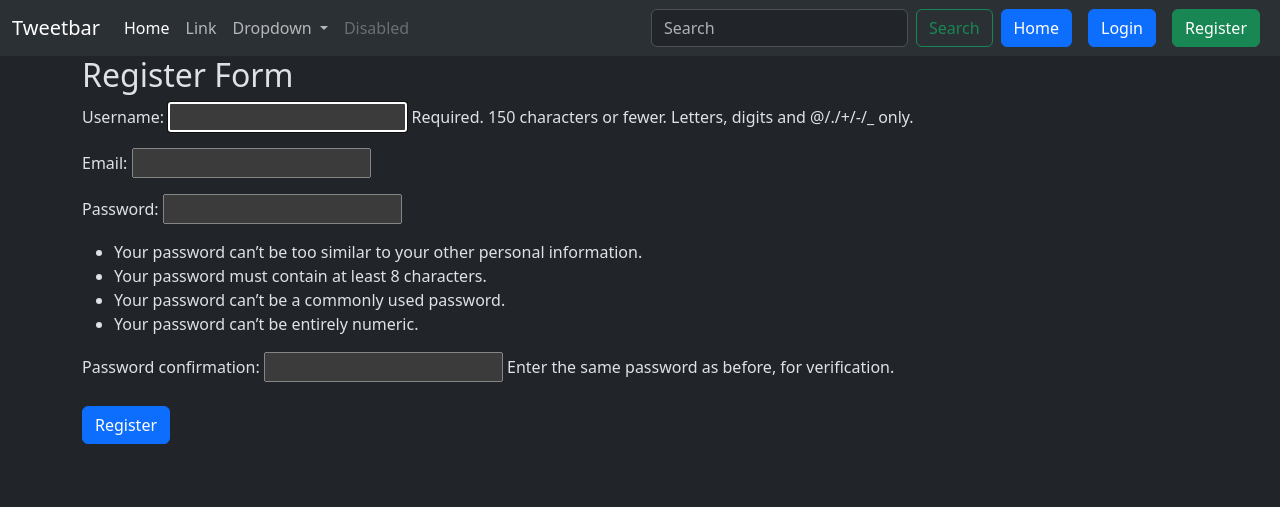
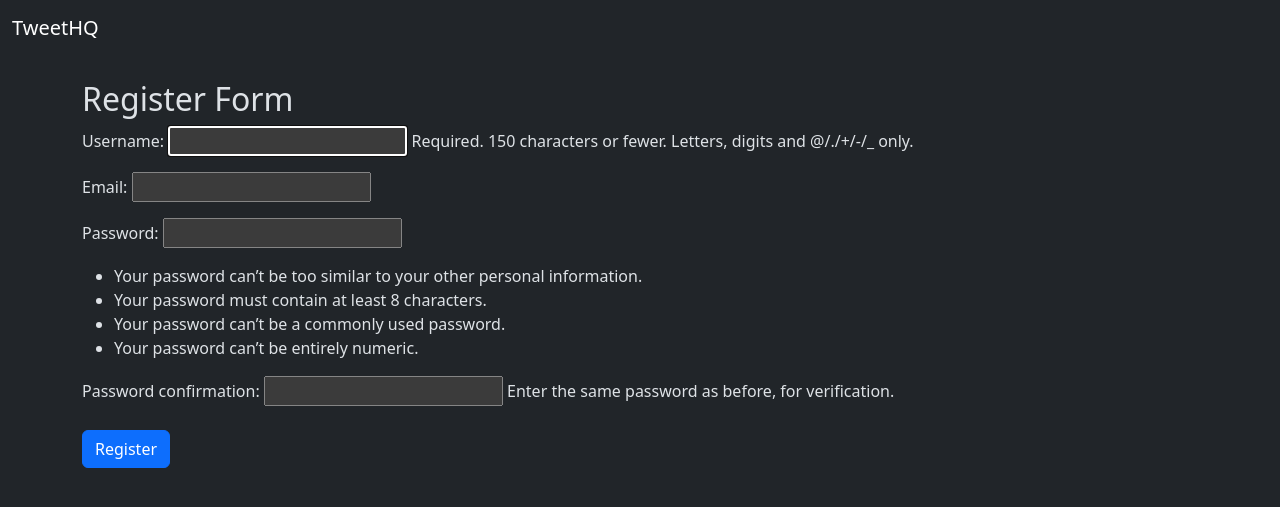
Before and after one commit to nikhil5534/tweet_app, a Django app: page /tweet/register/ in a window 1280 px wide. Shown: the top 507 px of the page. Run offline with Django 5.2, Linux system fonts and the light colour scheme.

Commit message:
few changes

```diff
--- a/tweetheadq/requirements.txt
+++ b/tweetheadq/requirements.txt
@@ -5,3 +5,5 @@ django-browser-reload==1.21.0
 django-extensions==4.1.0
 django-tailwind==4.4.2
 psycopg2-binary==2.9.11
+gunicorn==23.0.0
+dj-database-url==2.2.0
--- a/tweetheadq/runtime.txt
+++ b/tweetheadq/runtime.txt
@@ -1 +1 @@
-python-3.13.9
+python-3.11.9
--- a/tweetheadq/templates/layout.html
+++ b/tweetheadq/templates/layout.html
@@ -5,68 +5,41 @@
     <meta charset="UTF-8">
     <meta name="viewport" content="width=device-width, initial-scale=1.0">
     <title>
-        {% block title  %}
-            Title not found
-        {% endblock  %}
+        {% block title %}
+            My Django App
+        {% endblock %}
     </title>
-    <link href="https://cdn.jsdelivr.net/npm/bootstrap@5.3.8/dist/css/bootstrap.min.css" rel="stylesheet" integrity="sha384-sRIl4kxILFvY47J16cr9ZwB07vP4J8+LH7qKQnuqkuIAvNWLzeN8tE5YBujZqJLB" crossorigin="anonymous">
+
+    <!-- Bootstrap CSS from CDN -->
+    <link href="https://cdn.jsdelivr.net/npm/bootstrap@5.3.3/dist/css/bootstrap.min.css" rel="stylesheet">
+
+    <!-- Custom CSS -->
+    <link rel="stylesheet" href="{% static 'css/style.css' %}">
 </head>
-<body >
-    <nav class="navbar navbar-expand-lg bg-body-tertiary">
-    <div class="container-fluid">
-        <a class="navbar-brand" href="#">Tweetbar</a>
-        <button class="navbar-toggler" type="button" data-bs-toggle="collapse" data-bs-target="#navbarSupportedContent" aria-controls="navbarSupportedContent" aria-expanded="false" aria-label="Toggle navigation">
-        <span class="navbar-toggler-icon"></span>
-        </button>
-        <div class="collapse navbar-collapse" id="navbarSupportedContent">
-        <ul class="navbar-nav me-auto mb-2 mb-lg-0">
-            <li class="nav-item">
-            <a class="nav-link active" aria-current="page" href="#">Home</a>
-            </li>
-            <li class="nav-item">
-            <a class="nav-link" href="#">Link</a>
-            </li>
-            <li class="nav-item dropdown">
-            <a class="nav-link dropdown-toggle" href="#" role="button" data-bs-toggle="dropdown" aria-expanded="false">
-                Dropdown
-            </a>
-            <ul class="dropdown-menu">
-                <li><a class="dropdown-item" href="#">Action</a></li>
-                <li><a class="dropdown-item" href="#">Another action</a></li>
-                <li><hr class="dropdown-divider"></li>
-                <li><a class="dropdown-item" href="#">Something else here</a></li>
-            </ul>
-            </li>
-            <li class="nav-item">
-            <a class="nav-link disabled" aria-disabled="true">Disabled</a>
-            </li>
-        </ul>
-        <form class="d-flex" role="search">
-            <input class="form-control me-2" type="search" placeholder="Search" aria-label="Search"/>
-            <button class="btn btn-outline-success" type="submit">Search</button>
-        </form>
-        <a href="{% url 'tweet_list'%}" class='btn btn-primary mx-2'>Home</a>
-        {% if user.is_authenticated %}
-        <form action="{% url 'logout'%}" method="POST">
-            {% csrf_token %}
-            <button class="btn btn-danger mx-1" type='submit'>Logout</button>
-        </form>
-        {% else %}
-        <a href="{% url 'login'%}" class='btn btn-primary mx-2'>Login</a>
-        <a href="{% url 'register'%}" class='btn btn-success mx-2'>Register</a>
+<body>
+    <!-- Navbar -->
+    <nav class="navbar navbar-expand-lg navbar-dark bg-dark">
+        <div class="container-fluid">
+            <a class="navbar-brand" href="/">TweetHQ</a>
+            <button class="navbar-toggler" type="button" data-bs-toggle="collapse"
+                    data-bs-target="#navbarNav" aria-controls="navbarNav"
+                    aria-expanded="false" aria-label="Toggle navigation">
+                <span class="navbar-toggler-icon"></span>
+            </button>
+        </div>
+    </nav>
 
-        {% endif %}
+    <!-- Main Content -->
+    <main class="container mt-4">
+        {% block content %}
+        <p>Content not found.</p>
+        {% endblock %}
+    </main>
 
-        </div>
-    </div>
-    </nav>
-    <div class='container'>
-        {% block content %}
-            <h1>
-                Please inject something
-            </h1>
-        {% endblock %}
-    </div>
+    <!-- Bootstrap JS from CDN -->
+    <script src="https://cdn.jsdelivr.net/npm/bootstrap@5.3.3/dist/js/bootstrap.bundle.min.js"></script>
 
+    <!-- Custom JS -->
+    <script src="{% static 'js/main.js' %}"></script>
 </body>
 </html>
```
Also changed, not shown: tweetheadq/tweetheadq/settings.py (+19 -53 lines), tweetheadq/media/photos/Screenshot_2025-12-06_190018.png (added).
